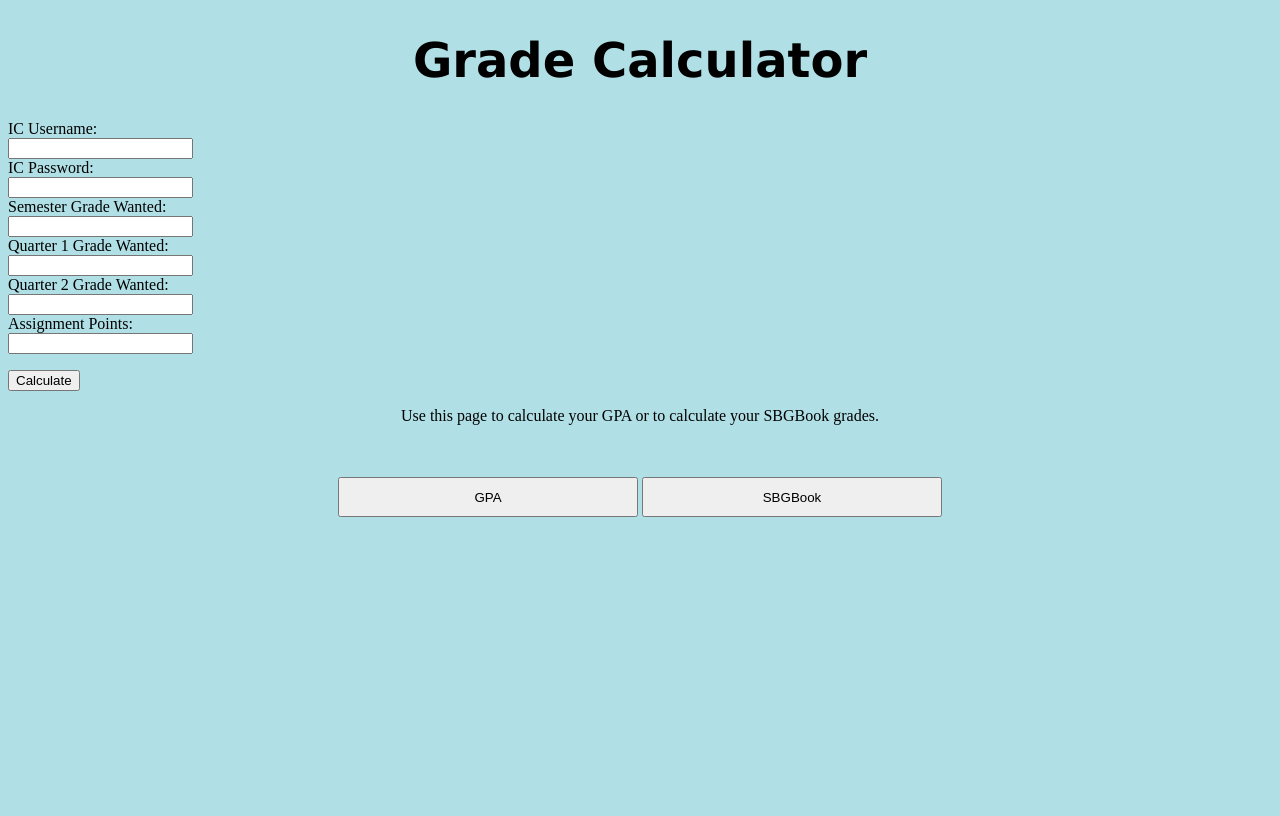
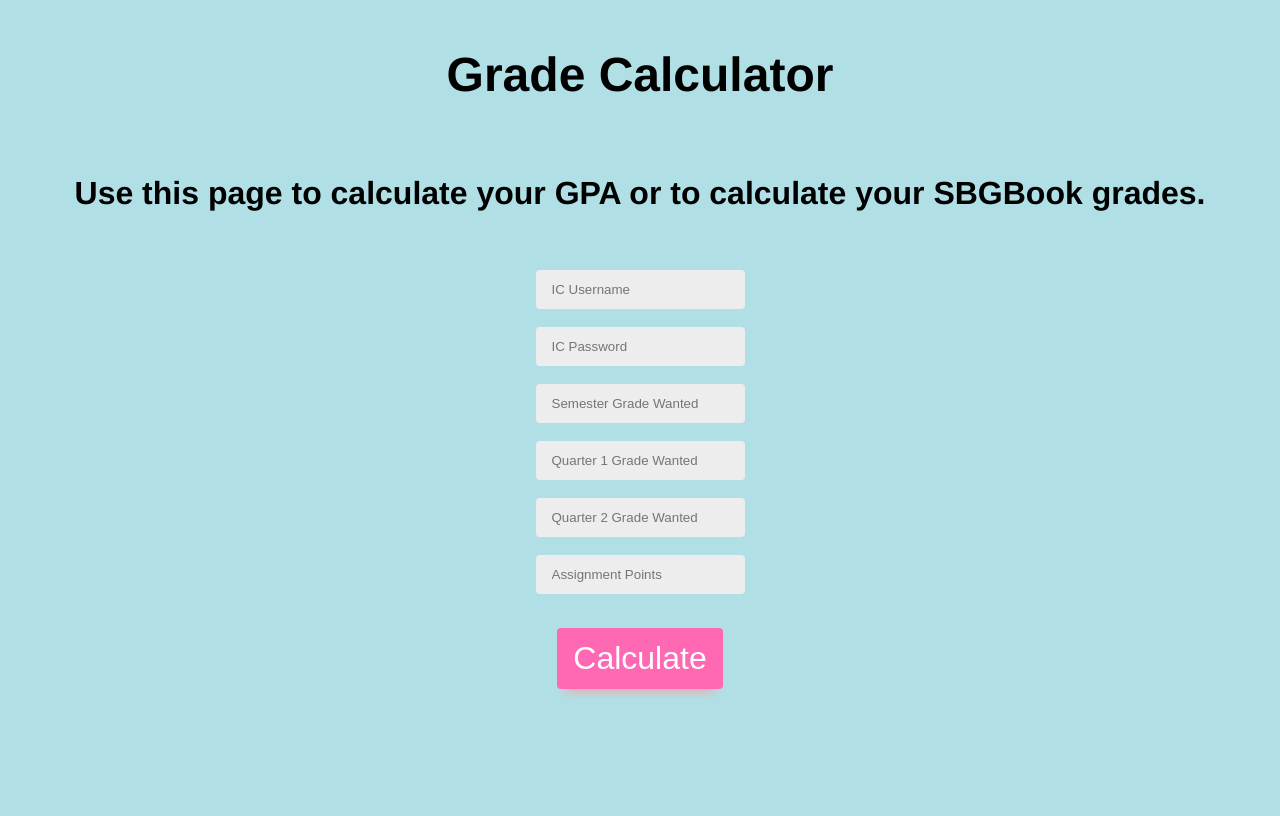
Before and after one commit to bhscomputerscienceclub/example-2021-project, a Flask app: page / in a window 1280 px wide. Before the commit the page ends 517 px from the top, so only its background shows below. Run offline with Flask 2, Linux system fonts and the light colour scheme.

Commit message:
HTML fun stuffs

```diff
--- /dev/null
+++ b/templates/formforindex.css
@@ -0,0 +1,36 @@
+@use postcss-preset-env {
+    stage: 0
+  }
+
+  body {
+    min-height: 100vh;
+    display: grid;
+    align-items: center;
+  }
+
+  form {
+    display: flex;
+    flex-wrap: wrap;
+    margin: auto;
+    & > input {
+      flex: 1 1 10ch;
+      margin: .5rem;
+
+      &[type="email"] {
+        flex: 3 1 30ch;
+      }
+    }
+  }
+
+  input {
+    border: none;
+    background: hsl(0 0% 93%);
+    border-radius: .25rem;
+    padding: .75rem 1rem;
+
+    &[type="submit"] {
+      background: hotpink;
+      color: white;
+      box-shadow: 0 .75rem .5rem -.5rem hsl(0 50% 80%);
+    }
+  }
--- a/templates/index.html
+++ b/templates/index.html
@@ -3,7 +3,8 @@
 
 <head>
     <title>Page Title</title>
-    <style>
+    <link rel="stylesheet" href="formforindex.css">
+    <!-- <style>
         #button1 {
             width: 300px;
             height: 40px;
@@ -18,35 +19,33 @@
         #container {
             text-align: center;
         }
-    </style>
+    </style>-->
 
 </head>
 
 <body style="background-color:powderblue;">
 
-    <h1 style="font-family:verdana; font-size: 300%;">
+    <h1 style="font-family:helvetica; font-size: 300%;">
         <center> Grade Calculator</center>
 
     </h1>
-    <form action="." method="post" class="hform">
-        <label>IC Username:</label><br>
-        <input type="text" name="username" value=""><br>
-        <label>IC Password:</label><br>
-        <input type="password" name="password" value=""><br>
-        <label>Semester Grade Wanted:</label><br>
-        <input type="text" name="semester_grade_wanted" value=""><br>
-        <label>Quarter 1 Grade Wanted:</label><br>
-        <input type="text" name="q1_grade_wanted" value=""><br>
-        <label>Quarter 2 Grade Wanted:</label><br>
-        <input type="text" name="q2_grade_wanted" value=""><br>
-        <label>Assignment Points:</label><br>
-        <input type="text" name="assignment_pts" value=""><br>
+    <h2 style="font-family:helvetica;; font-size: 200%;">
+        <center>Use this page to calculate your GPA or to calculate your SBGBook grades.</center>
 
-        <p><input type="submit" name="submit" value="Calculate" class="button"></p>
+    </h2>
+
+    <form action="." method="post" class="hform" >
+        <center>
+        <br>
+        <input type="text" name="username" value="" placeholder="IC Username"><br><br>
+        <input type="password" name="password" value="" placeholder="IC Password"><br><br>
+        <input type="text" name="q1_grade_wanted" value="" placeholder="Semester Grade Wanted"><br><br>
+        <input type="text" name="q2_grade_wanted" value="" placeholder="Quarter 1 Grade Wanted"><br><br>
+        <input type="text" name="assignment_pts" value="" placeholder="Quarter 2 Grade Wanted"><br><br>
+        <input type="text" name="semester_grade_wanted" value="" placeholder="Assignment Points"><br><br>
+        <p><input type="submit" name="submit" value="Calculate" class="button" style="font-size: 200%;"></p></center>
     </form>
-    <p style="font-family:verdana;">
-        <center>Use this page to calculate your GPA or to calculate your SBGBook grades.</center>
-    </p>
+
     <p>
 
         {% if Invalid_Number %}
@@ -68,10 +67,10 @@
     </p>
     <br>
     <br>
-    <div id="container">
+    <!--<div id="container">
         <button type="button home-button" id="button1">GPA</button>
         <button type="button contact-button" id="button2">SBGBook</button>
-    </div>
+    </div> -->
 
 
 </body>
```
Also changed, not shown: templates/results.html (added, +36 -0 lines).
